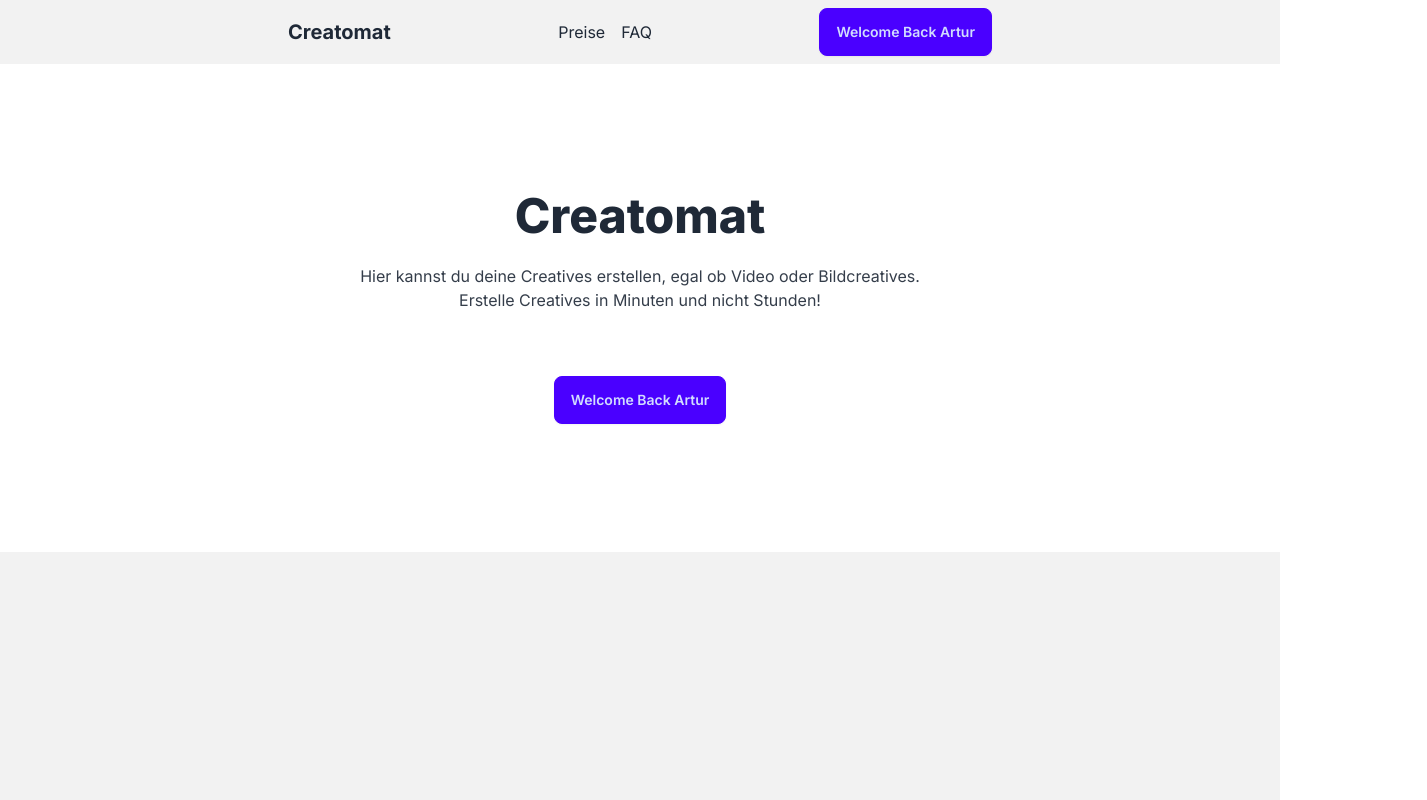
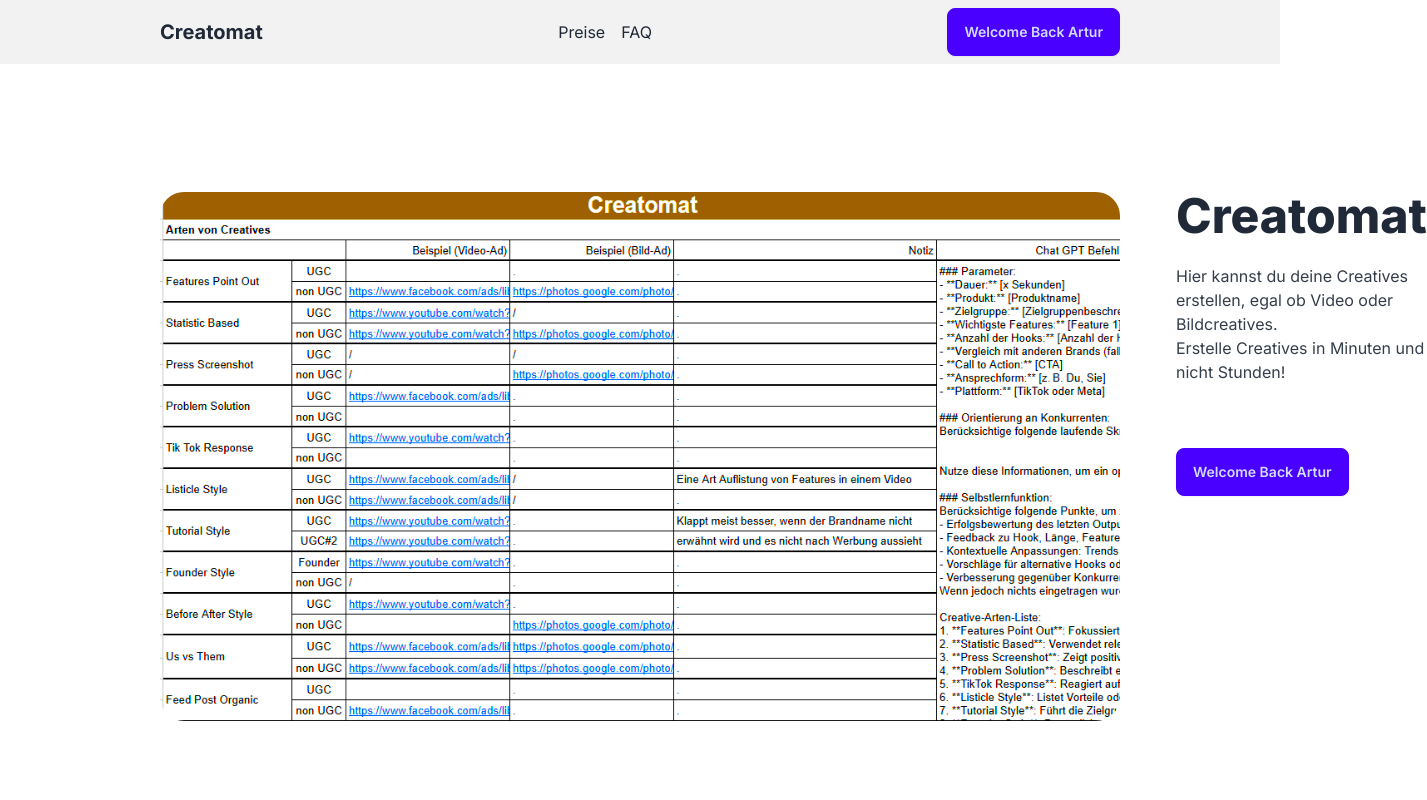
Before and after one commit to jahustleracademy/creatomat, a Next.js app: page / in a window 1280 px wide. Shown: the top 800 px of the page, 1427 px wide, since content can reach past the window. Built offline with nearby package versions, Linux system fonts and the light colour scheme.

Commit message:
enhance hero section layout and add product demo image

```diff
--- a/app/page.js
+++ b/app/page.js
@@ -1,6 +1,8 @@
 import ButtonLogin from "@/components/ButtonLogin";
 import ListItem from "@/components/ListItem";
 import FAQListItem from "@/components/FAQListItem";
+import Image from "next/image";
+import product_demo from "@/public/assets/product_demo.png";
 
 export default function Home() {
   const isLoggedIn = true;
@@ -16,7 +18,7 @@ export default function Home() {
     <main>
       {/* HEADER */}
       <section className="bg-base-200">
-        <div className="flex justify-between items-center px-8 py-2 max-w-3xl mx-auto">
+        <div className="flex justify-between items-center px-8 py-2 max-w-5xl mx-auto">
           <div className="font-bold text-xl">Creatomat</div>
           <div className="space-x-4 max-md:hidden">
             <a className="link link-hover" href="#pricing">
@@ -30,8 +32,19 @@ export default function Home() {
         </div>
       </section>
       {/* HERO */}
-      <section className="text-center py-32 px-8 max-w-3xl mx-auto" id="hero">
-        <h1 className="text-4xl lg:text-5xl font-extrabold mb-6">Creatomat</h1>
+      <section
+        className="text-center lg:text-left py-32 px-8 max-w-5xl mx-auto flex flex-col lg:flex-row gap-14 items-center lg:items-start"
+        id="hero"
+      >
+        <Image
+          src={product_demo}
+          alt="Product demo"
+          className="rounded-3xl saturate-200"
+        />
+        <div>
+          <h1 className="text-4xl lg:text-5xl font-extrabold mb-6">
+            Creatomat
+          </h1>
           <div className="opacity-90 mb-10">
             Hier kannst du deine Creatives erstellen, egal ob Video oder
             Bildcreatives. <br />
@@ -39,6 +52,7 @@ export default function Home() {
           </div>
           <br></br>
           <ButtonLogin isLoggedIn={isLoggedIn} name={name} />
+        </div>
       </section>
 
       {/* PRICING */}
```
Also changed, not shown: public/assets/product_demo.png (added). Lines whose indentation alone changed are shown as unchanged.
